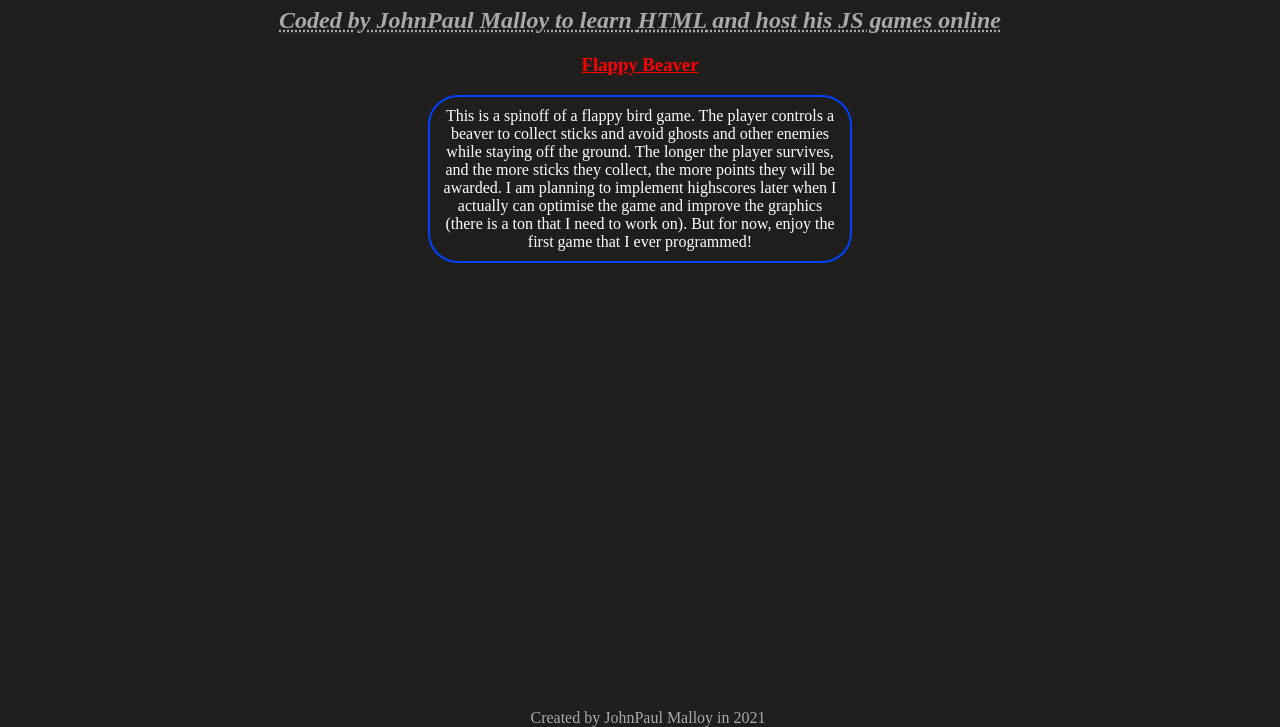
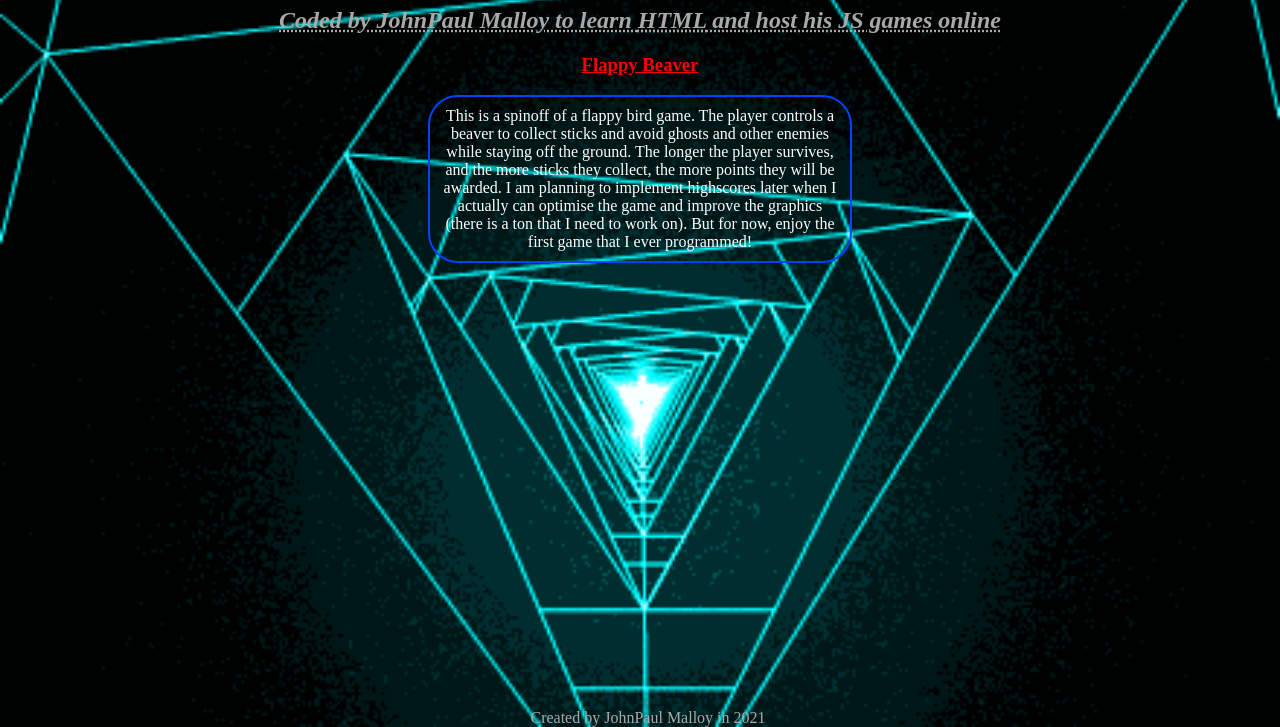
Before and after one commit to randomguy70/games_website, a plain HTML site: page index.html in a window 1280 px wide. Shown: the part 73-800 px from the top of the page. Drawn offline with Linux system fonts and the light colour scheme.

Commit message:
oh yea!!! this rocks!!!

```diff
--- a/styles.css
+++ b/styles.css
@@ -1,4 +1,7 @@
 body {
+	background-image:url("assets/background.gif");
+	background-repeat: repeat;
+	background-size: cover;
 	text-align: center;
 	background-color: rgb(31, 30, 28);
 	color: rgb(0, 67, 255);
```
Also changed, not shown: assets/background.gif (added).
